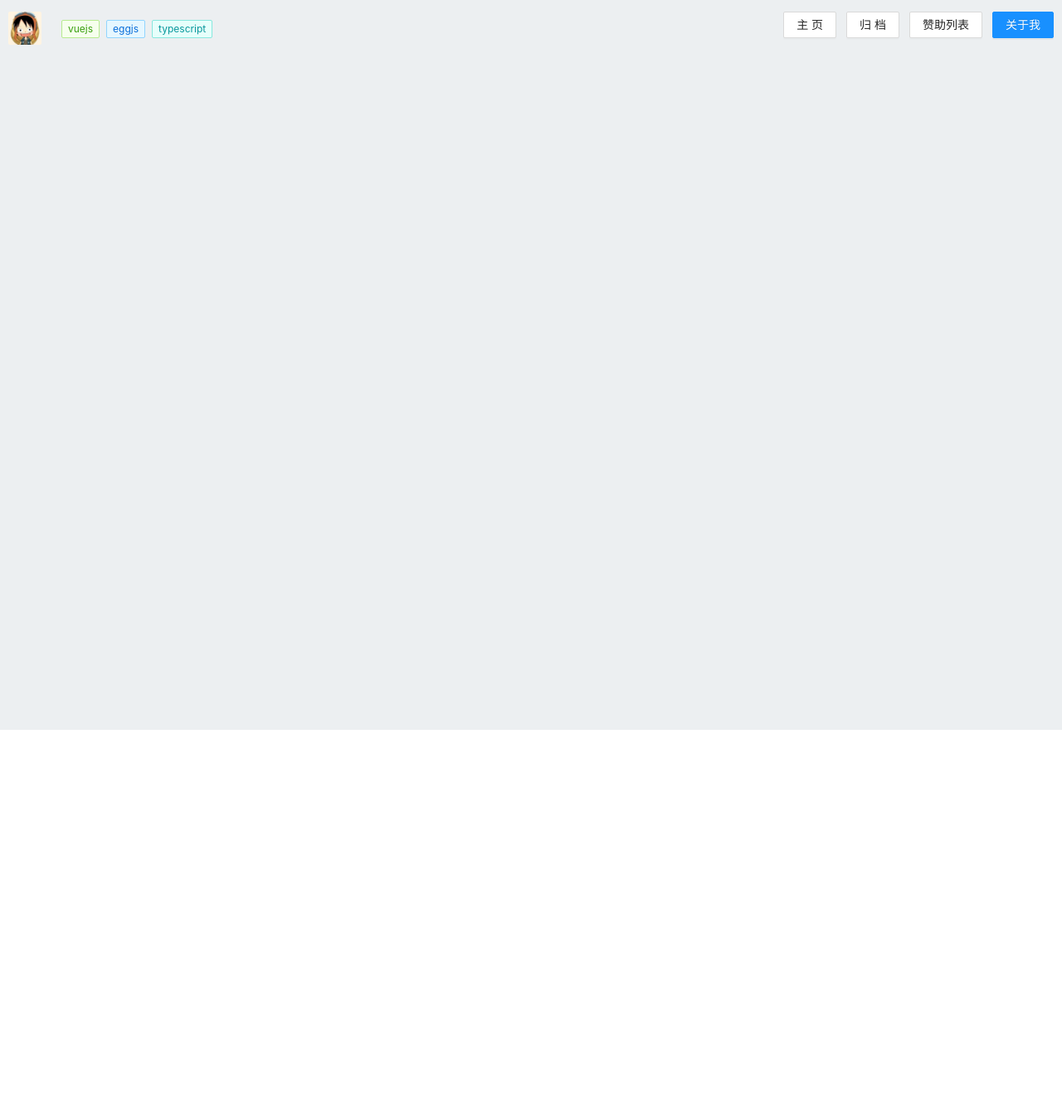
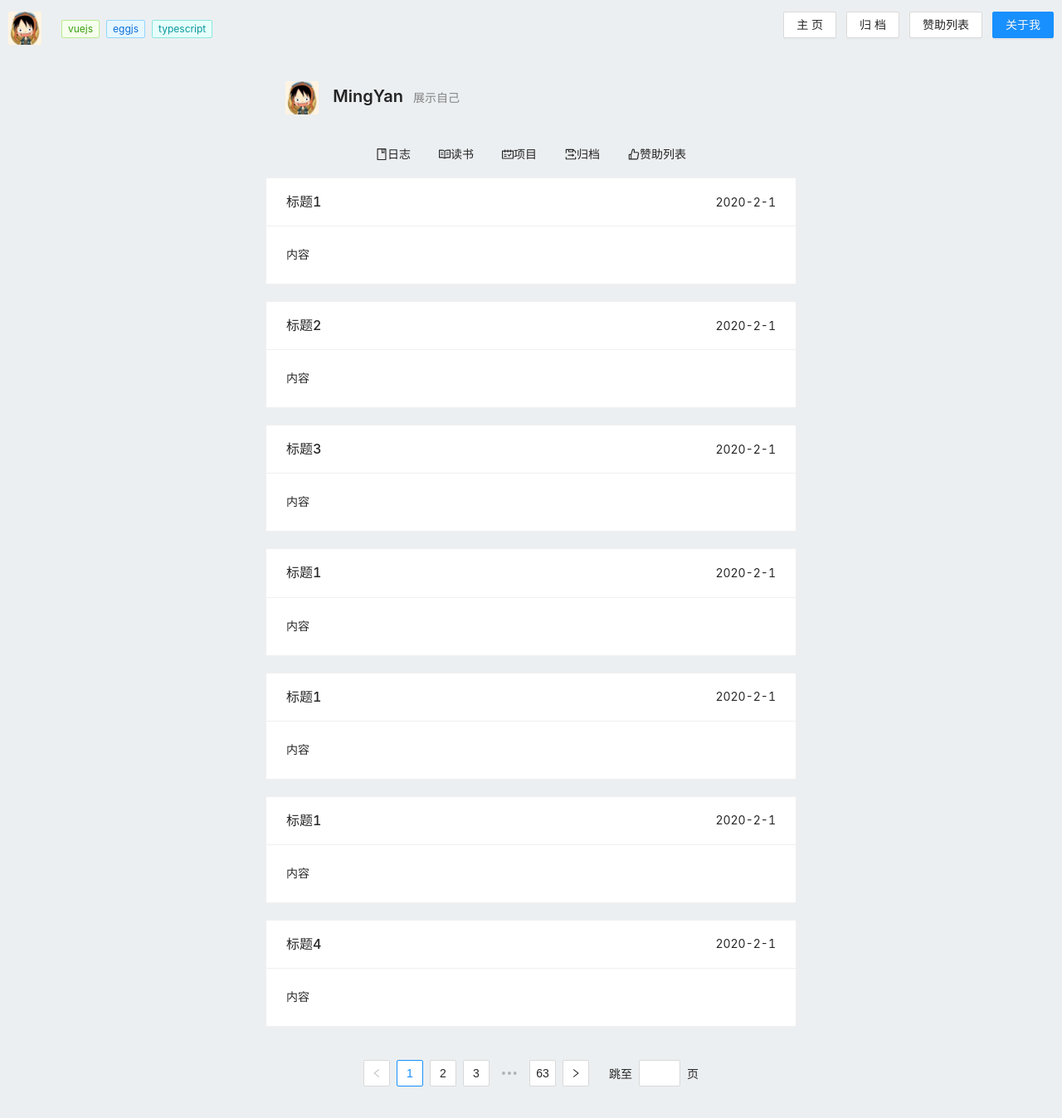
Before and after one commit to nmy0808/vue3-koa-blog, a Vue app in the folder blog-client/: page /#/show/blog/1 in a window 1280 px wide. Shown: the top 1348 px of the page at 83% size. Before the commit the page ends 880 px from the top, so only its background shows below. Built offline with nearby package versions, Linux system fonts and the light colour scheme.

Commit message:
地址栏监听, 分页联动

```diff
--- a/blog-client/plugins/components.js
+++ b/blog-client/plugins/components.js
@@ -1,7 +1,7 @@
-import { Button, PageHeader, Avatar, Tag, Card } from 'ant-design-vue';
+import { Button, PageHeader, Avatar, Tag, Card, Pagination } from 'ant-design-vue';
 
 /**
  * 插件集
  * @type {import("vue").Plugin[]}
  * */
- export const componentsPlugin = [Button, PageHeader, Avatar, Tag, Card];
+ export const componentsPlugin = [Button, PageHeader, Avatar, Tag, Card, Pagination];
--- a/blog-client/src/App.vue
+++ b/blog-client/src/App.vue
@@ -1,18 +1,24 @@
 <template>
-  <b-header :config="appViewConfig" :isScroll="isScroll" />
-  <router-view />
+  <a-config-provider :locale="locale">
+    <b-header :config="appViewConfig" :isScroll="isScroll" />
+    <router-view />
+      <a-back-top />
+  </a-config-provider>
 </template>
 <script>
+import { ConfigProvider , backTop } from 'ant-design-vue';
+import zhCN from 'ant-design-vue/es/locale/zh_CN';
 import { appViewConfig } from '@view-provider/app.js';
 import { useScrollStatus } from '@use/scrollEvent';
 import BHeader from '@blocks/header.vue';
 export default {
-  components: { BHeader },
+  components: { BHeader, AConfigProvider: ConfigProvider, ABackTop: backTop },
   setup() {
     const { isScroll } = useScrollStatus();
     return {
       isScroll,
       appViewConfig,
+      locale: zhCN,
     };
   },
 };
--- a/blog-client/src/router/routes.js
+++ b/blog-client/src/router/routes.js
@@ -14,15 +14,15 @@ export const routes = [
     path: '/show',
     name: 'Show',
     component: showIndex,
-    redirect: { name: 'ShowBlog' },
+    redirect: { name: 'ShowBlog' , params: {currentPage: 1}},
     children: [
       {
-        path: 'blog',
+        path: 'blog/:currentPage',
         name: 'ShowBlog',
         component: showBlog,
       },
       {
-        path: 'book',
+        path: 'book/:currentPage',
         name: 'ShowBook',
         component: () => import('@views/show/book.vue'),
       },
--- a/blog-client/src/use/routerManage.js
+++ b/blog-client/src/use/routerManage.js
@@ -1,8 +1,8 @@
 import { ref, watch, computed } from 'vue';
 import router from '../router/index.js';
 import { useRoute } from 'vue-router';
-export const useRouterNameToPage = (pageName) => {
-  router.push({ name: pageName });
+export const useRouterNameToPage = (pageName, otherOption = {}) => {
+  router.push({ name: pageName, ...otherOption });
 };
 // 获取当前路由白名单
 export const useCurrentRouterToNameWhiteStatus = (whiteArr = []) => {
--- /dev/null
+++ b/blog-client/src/use/scrollTop.js
@@ -0,0 +1,3 @@
+export const backTop = () => {
+  window.scrollTo({ top: 0, behavior: 'smooth' });
+};
--- a/blog-client/src/view-provider/show/index.js
+++ b/blog-client/src/view-provider/show/index.js
@@ -18,12 +18,12 @@ export const showIndexViewConfig = {
     {
       text: '日志',
       icon: <BookOutlined />,
-      handle: () => useRouterNameToPage('ShowBlog'),
+      handle: () => useRouterNameToPage('ShowBlog',{params: {currentPage: 1}}),
     },
     {
       text: '读书',
       icon: <ReadOutlined />,
-      handle: () => useRouterNameToPage('ShowBook'),
+      handle: () => useRouterNameToPage('ShowBook',{params: {currentPage: 1}}),
     },
     {
       text: '项目',
--- a/blog-client/src/views/show/blog.vue
+++ b/blog-client/src/views/show/blog.vue
@@ -1,21 +1,56 @@
 <template>
   <div>
     <BCardList :cardList="cardConfig" />
+    <a-pagination
+      class="pagination"
+      show-quick-jumper
+      v-model:current="pagination.current"
+      :pageSize="pagination.pageSize"
+      :total="pagination.total"
+      show-less-items
+      @change="handleChangeCurrentPage"
+    />
   </div>
 </template>
 
 <script>
 import BCardList from '@blocks/cardList.vue';
 import { cardConfig } from '@view-provider/show/blog.js';
+import { reactive, watchEffect } from 'vue';
+import { useRoute, useRouter } from 'vue-router';
+import { backTop } from '@use/scrollTop.js';
 export default {
   components: { BCardList },
   setup(props) {
+    const pagination = reactive({
+      current: 1,
+      total: 500,
+      pageSize: 8,
+    });
+    const router = useRouter();
+    const route = useRoute();
+    watchEffect(() => {
+      const { currentPage } = route.params;
+      pagination.current = Number(currentPage);
+      backTop();
+    });
+    const handleChangeCurrentPage = (currentPage) => {
+      router.push({ params: { currentPage } });
+      backTop();
+    };
+
     return {
       cardConfig,
+      pagination,
+      handleChangeCurrentPage,
     };
   },
 };
 </script>
 
 <style lang="scss" scoped>
+.pagination {
+  text-align: center;
+  padding-bottom: 80px;
+}
 </style>
--- a/blog-client/src/views/show/index.vue
+++ b/blog-client/src/views/show/index.vue
@@ -8,6 +8,7 @@
         </transition>
       </router-view>
     </div>
+
   </div>
 </template>
 
@@ -17,8 +18,11 @@ import { showIndexViewConfig } from '@view-provider/show/index.js';
 export default {
   components: { BViewHeader },
   setup() {
+
+
     return {
       showIndexViewConfig,
+
     };
   },
 };
@@ -29,4 +33,5 @@ export default {
   width: 50vw;
   margin: 0 auto;
 }
+
 </style>
```
